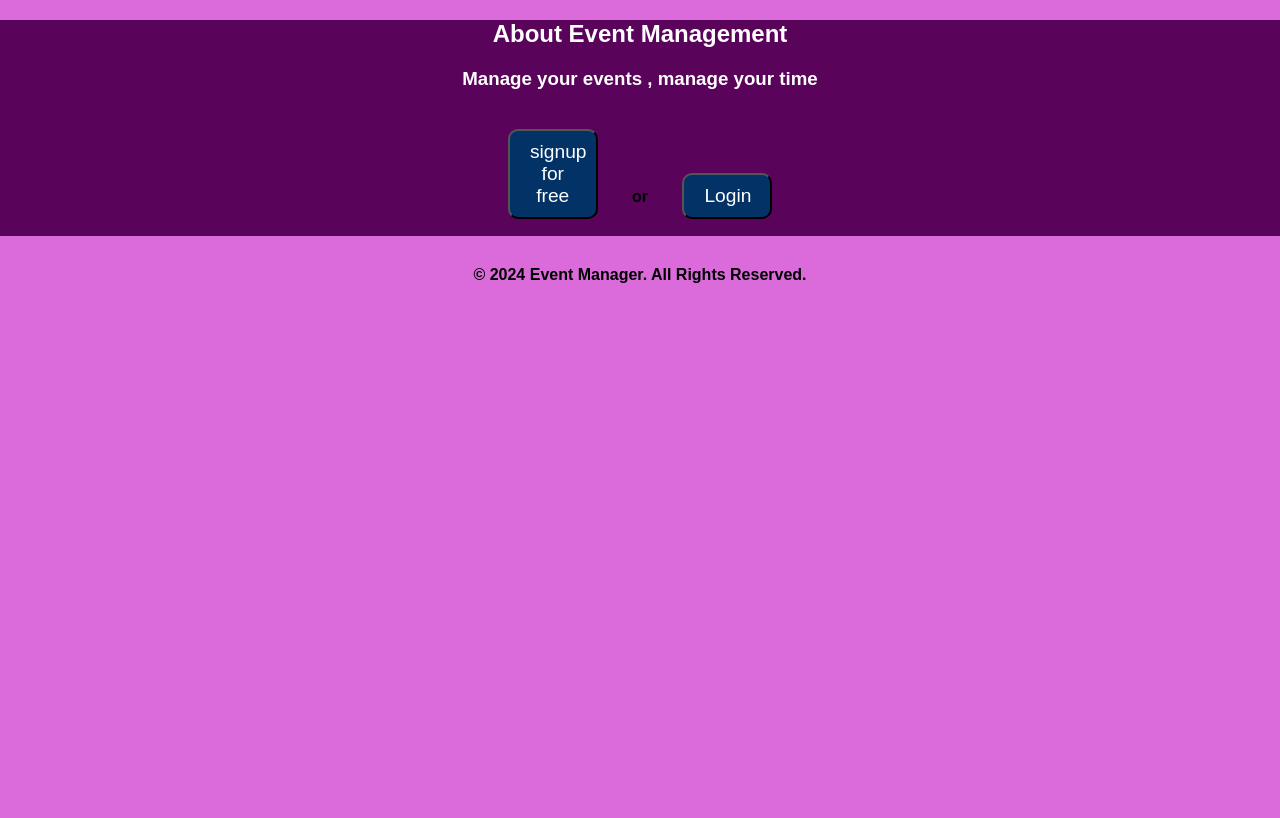
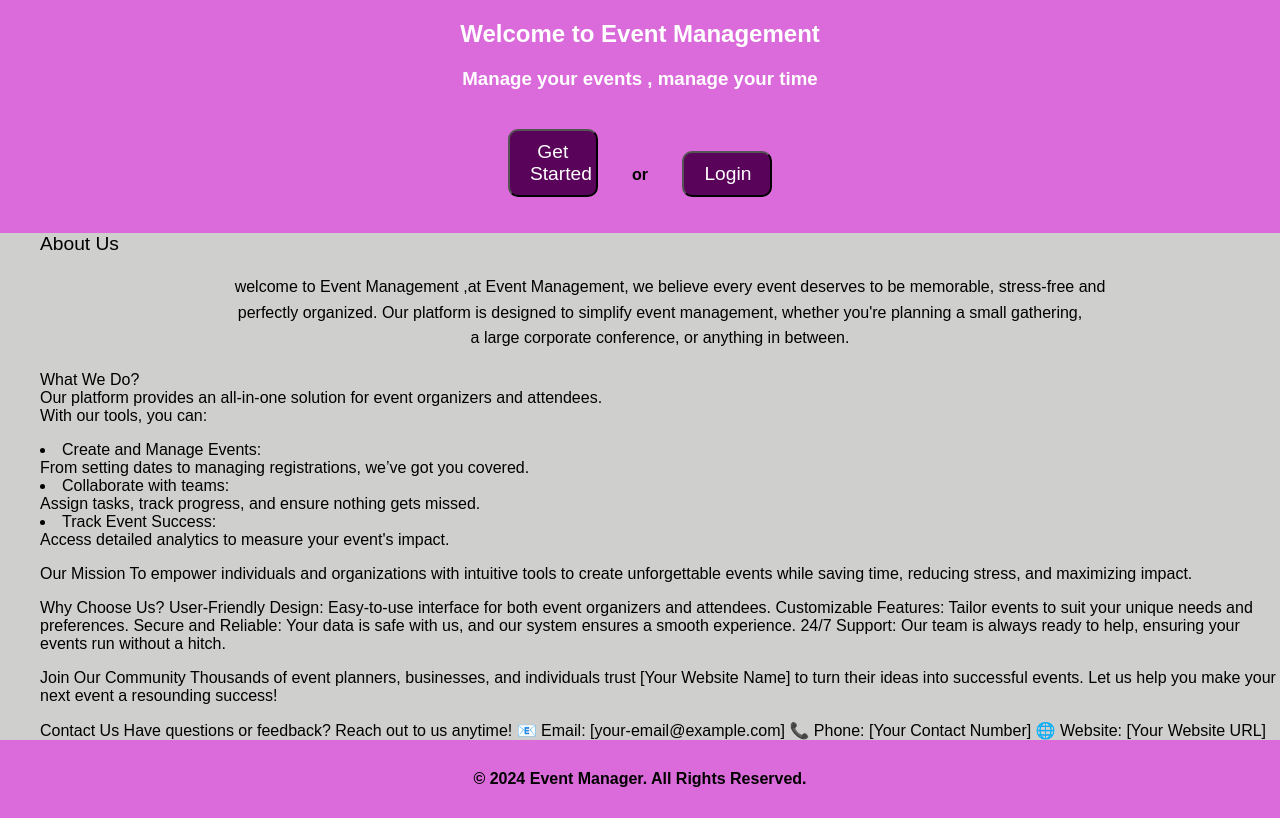
Before and after one commit to AmnaHussien/Event-Management-website, a Flask app: page /about in a window 1280 px wide. Shown: the part 105-923 px from the top of the page. Before the commit the page ends 388 px from the top, so only its background shows below. Run offline with Flask 3, Linux system fonts and the light colour scheme.

Commit message:
update temolate of about page

```diff
--- a/website/static/base.css
+++ b/website/static/base.css
@@ -128,7 +128,7 @@ body
     margin-top: 20px;
     padding: 10px 20px;
     font-size: 1.2em;
-    background-color: #033366;
+    background-color:rgb(90, 3, 90);
     color: white;
     text-decoration: none;
     border-radius: 10px;
@@ -140,7 +140,7 @@ body
     margin-top: 20px;
     padding: 10px 20px;
     font-size: 1.2em;
-    background-color: #033366;
+    background-color: rgb(90, 3, 90);
     color: white;
     text-decoration: none;
     border-radius: 10px;
@@ -196,14 +196,14 @@ body
 {
     width:50%; padding: 6px;
 }
-/* login.css &&& signup.css >>>>>>>>>>>>>>> */
+/* login.css &&& signup.css && about>>>>>>>>>>>>>>> */
 div h2
 {
     text-align: center;
 }
 button
 {
-    background-color: rgb(16, 16, 221);
+    background-color: rgb(90, 3, 90);
     color:white; width:7%; padding:4px; font-size:larger;
 }
 div label
@@ -214,11 +214,7 @@ div input
 {
     width: 30%; padding:8px;
 }
-.about
-{
-    background-color: rgb(90, 3, 90);
-    color: white;
-}
+
 /* update.ss>>>>>>>>>>>>>>>> */
 .update
 {
@@ -228,3 +224,30 @@ div input
 {
     width: 30%; padding:8px;
 }
+/* about >>>>>>>>*/
+.about
+{
+    background-color: rgb(219, 107,219);
+    color: white;
+}
+.abou
+{
+    background-color: #cfcfce;
+    text-align: left;
+    padding-left: 40px;;
+}
+#par
+{
+    font-size: larger;
+    font-family: sans-serif;
+}
+#para
+{
+    /* font-size: large;
+    font-family: sans-serif;
+    text-align: justify; */
+    line-height: 1.6; /* Line spacing */
+    margin-bottom: 20px; /* Space between paragraphs */
+    text-indent: 20px; /* Indent first line */
+    word-wrap: break-word; /* Handle long words */
+}
--- a/website/template/about.html
+++ b/website/template/about.html
@@ -5,12 +5,52 @@ About
 {% block content %}
 <form method="POST">
     <div class="about">
-        <h2>About Event Management</h2>
+        <h2>Welcome to Event Management</h2>
         <!-- <h3>Our Event Management platform simplifies planning, organizing,
             and <br> managing events for individuals, businesses, and organizations</h3> -->
         <h3>Manage your events , manage your time</h3>
-        <a href="{{ url_for('auth.signup') }}" > <button id="button-land-1">signup for free</button></a> <p id="or">or</p>
+        <a href="{{ url_for('auth.signup') }}" > <button id="button-land-1">Get Started</button></a> <p id="or">or</p>
         <a href="{{ url_for('auth.login') }}" ><button id="button-land-2">Login</button></a>
+    </div>
+    <div class="abou" >
+        <p id="par">About Us </p>
+       <p id="para" align="center"> welcome to <span>Event Management</span>
+    ,at <span>Event Management</span>, we believe every event deserves to be memorable, stress-free and <br>
+    perfectly organized. Our platform is designed to simplify event management,
+    whether you're planning a small gathering,<br> a large corporate conference, or anything in between.
+    </p>
+            <p>What We Do? <br>
+Our platform provides an all-in-one solution for event organizers and attendees.<br> With our tools, you can:
+
+<li>Create and Manage Events: <br>From setting dates to managing registrations, we’ve got you covered.</li>
+<li>Collaborate with teams: <br> Assign tasks, track progress, and ensure nothing gets missed.</li>
+<li>Track Event Success: <br> Access detailed analytics to measure your event's impact.</li>
+            </p>
+<p>
+    Our Mission
+To empower individuals and organizations with intuitive tools to
+create unforgettable events while saving time, reducing stress, and maximizing impact.
+</p>
+<p>
+    Why Choose Us?
+User-Friendly Design: Easy-to-use interface for both event organizers and attendees.
+Customizable Features: Tailor events to suit your unique needs and preferences.
+Secure and Reliable: Your data is safe with us, and our system ensures a smooth experience.
+24/7 Support: Our team is always ready to help, ensuring your events run without a hitch.
+</p>
+<p>
+    Join Our Community
+Thousands of event planners, businesses, and individuals trust [Your Website Name] to turn their
+ideas into successful events. Let us help you make your next event a resounding success!
+</p>
+<p>
+    Contact Us
+Have questions or feedback? Reach out to us anytime!
+📧 Email: [your-email@example.com]
+📞 Phone: [Your Contact Number]
+🌐 Website: [Your Website URL]
+
+</p>
     </div>
 </form>
 {% endblock %}
--- a/website/template/base.html
+++ b/website/template/base.html
@@ -8,7 +8,6 @@
 
     </head>
     <body>
-
         <nav class="navbar"  align="center">
           {% block nav %}
             <a href="#" class="navbar-logo">Event Management</a>
```
